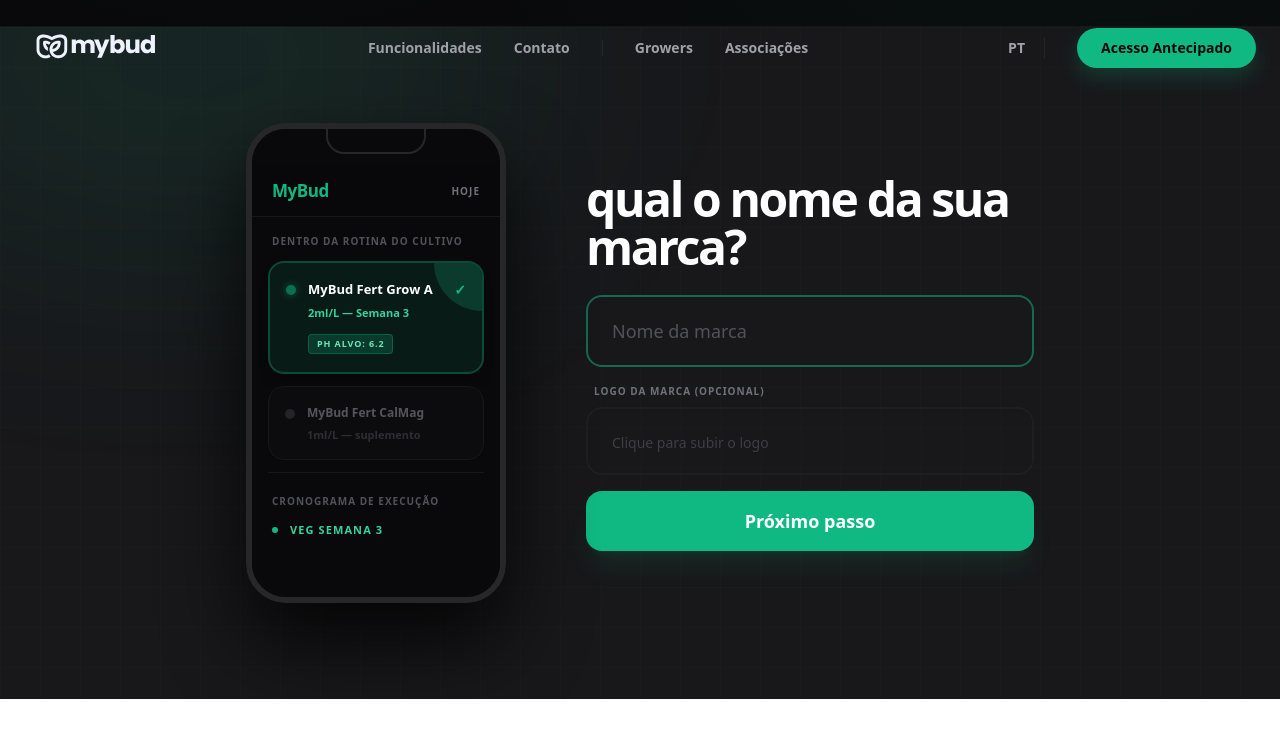
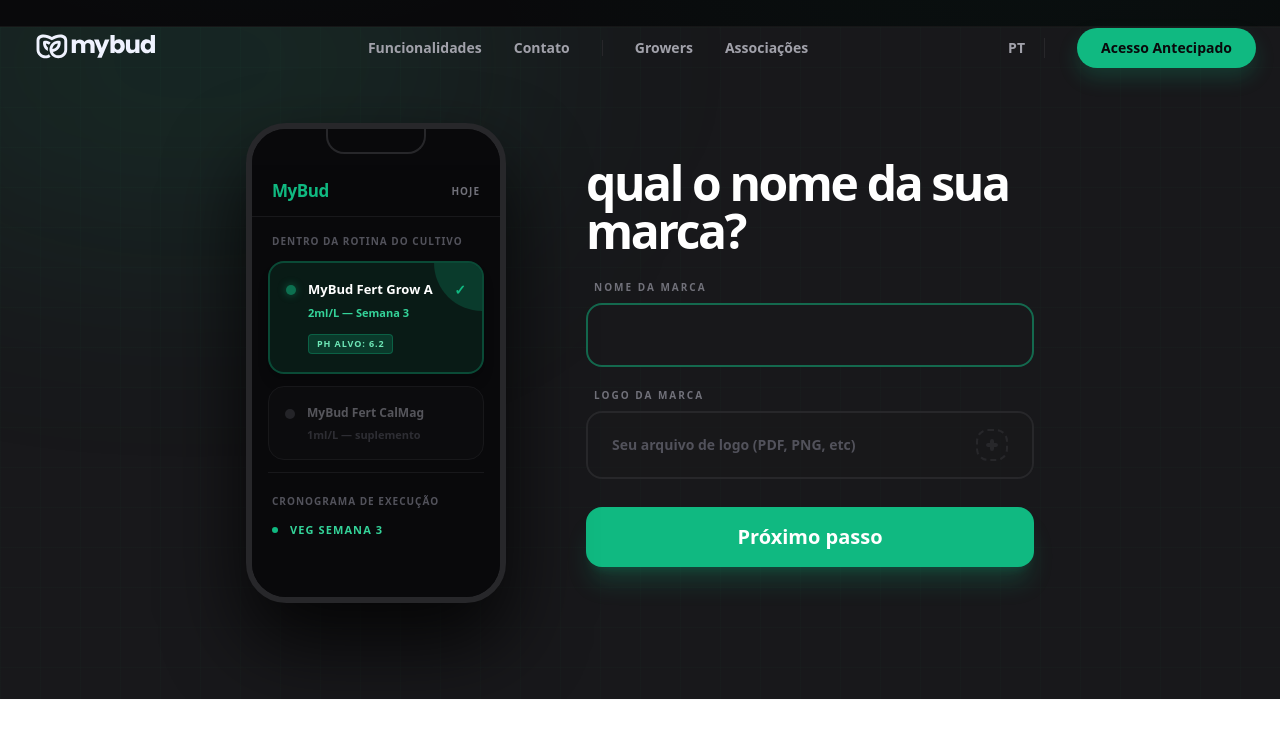
Before and after one commit to chtgreen/mybud-landing, a React (Vite) app: page /pt/industry in a window 1280 px wide. Both pictures are taken after a click on the button "Teste sua marca agora". Shown: the part 773-1511 px from the top of the page. Built offline with nearby package versions, Linux system fonts and the light colour scheme; a web font is replaced by a local one.

Commit message:
feat: refine industry form with labels and optimized vertical layout

```diff
--- a/src/react-app/components/IndustryBrandExperience.tsx
+++ b/src/react-app/components/IndustryBrandExperience.tsx
@@ -326,18 +326,26 @@
         {step === 'form-brand' && (
           <StepWrapper showPhone brandName={form.brandName} logoUrl={form.logoUrl} view="tasks">
             <StepHeadline title={t('industry.experience.form.step1Headline')} />
-            <form onSubmit={handleNextToEmail} className="space-y-4">
+            <form onSubmit={handleNextToEmail} className="flex flex-col gap-5">
+              <div className="space-y-2">
+                <label className="text-[10px] font-black text-zinc-500 uppercase tracking-[0.2em] px-2 block">
+                  {t('industry.experience.form.brandName')}
+                </label>
                 <input
                   autoFocus
                   type="text"
                   value={form.brandName}
                   onChange={handleChange('brandName')}
-                placeholder={t('industry.experience.form.brandName')}
+                  className="w-full px-6 py-4 bg-zinc-900 border-2 border-zinc-800 focus:border-emerald-500/50 rounded-2xl text-white text-lg font-bold placeholder-zinc-600 focus:outline-none transition-all"
                   required
-                className="w-full px-6 py-5 bg-zinc-900 border-2 border-zinc-800 focus:border-emerald-500/50 rounded-2xl text-white text-lg font-medium placeholder-zinc-600 focus:outline-none transition-all"
                 />
+              </div>
+
               <div className="space-y-2">
-                <p className="text-[10px] font-black text-zinc-500 uppercase tracking-widest px-2">{t('industry.experience.form.optionalLogo')}</p>
+                <label className="text-[10px] font-black text-zinc-500 uppercase tracking-[0.2em] px-2 block">
+                  {t('industry.experience.form.optionalLogo')}
+                </label>
+                <div className="relative group/upload">
                   <input
                     type="file"
                     ref={logoInputRef}
@@ -348,32 +356,41 @@
                   <button
                     type="button"
                     onClick={() => logoInputRef.current?.click()}
-                  className="w-full px-6 py-4 bg-zinc-900/50 border-2 border-zinc-800/50 hover:border-emerald-500/30 rounded-2xl text-left transition-all group/logo overflow-hidden relative"
+                    className={`w-full px-6 py-4 bg-zinc-900/50 border-2 border-zinc-800 hover:border-emerald-500/30 rounded-2xl text-left transition-all flex items-center justify-between overflow-hidden ${form.logoUrl ? 'border-emerald-500/20' : ''}`}
                   >
+                    <span className={`text-sm font-bold ${form.logoUrl ? 'text-emerald-400' : 'text-zinc-600'}`}>
+                      {form.logoUrl ? t('industry.experience.form.logoLoaded') : t('industry.experience.form.logoPlaceholder')}
+                    </span>
                     {form.logoUrl ? (
-                    <div className="flex items-center gap-3">
-                      <div className="w-8 h-8 rounded bg-white/10 p-1 flex items-center justify-center overflow-hidden">
+                      <div className="flex items-center gap-2">
+                        <div className="w-8 h-8 rounded bg-white p-1 flex items-center justify-center shadow-lg">
                           <img src={form.logoUrl} alt="Logo preview" className="w-full h-full object-contain" />
                         </div>
-                      <span className="text-zinc-300 text-sm font-medium">{t('industry.experience.form.logoLoaded')}</span>
-                      <button
+                        <span
                           onClick={(e) => { e.stopPropagation(); setForm(prev => ({ ...prev, logoUrl: '' })); }}
-                        className="ml-auto text-zinc-600 hover:text-red-400 text-xs font-black"
+                          className="w-6 h-6 rounded-full bg-zinc-800 text-zinc-400 flex items-center justify-center hover:text-red-400 text-[10px] font-black"
                         >
-                        {t('industry.experience.form.removeLogo')}
-                      </button>
+                          ×
+                        </span>
                       </div>
                     ) : (
-                    <span className="text-zinc-700 text-sm font-medium group-hover/logo:text-zinc-500">{t('industry.experience.form.logoPlaceholder')}</span>
+                      <div className="w-8 h-8 rounded-xl border-2 border-dashed border-zinc-800 flex items-center justify-center group-hover/upload:border-emerald-500/30 transition-colors">
+                        <div className="w-1 h-3 bg-zinc-800 rounded-full group-hover/upload:bg-emerald-500/30 transition-colors" />
+                        <div className="absolute w-3 h-1 bg-zinc-800 rounded-full group-hover/upload:bg-emerald-500/30 transition-colors" />
+                      </div>
                     )}
                   </button>
                 </div>
+              </div>
+
+              <div className="pt-2">
                 <button
                   type="submit"
-                className="w-full py-4 rounded-2xl bg-emerald-500 text-white font-extrabold text-lg hover:bg-emerald-400 shadow-xl shadow-emerald-500/10 transition-all flex items-center justify-center gap-2"
+                  className="w-full py-4 rounded-2xl bg-emerald-500 text-white font-black text-xl hover:bg-emerald-400 shadow-xl shadow-emerald-500/20 transition-all hover:scale-[1.02] active:scale-95 flex items-center justify-center gap-2"
                 >
                   {t('industry.experience.form.nextStep')}
                 </button>
+              </div>
             </form>
           </StepWrapper>
         )}
@@ -382,27 +399,35 @@
         {step === 'form-email' && (
           <StepWrapper showPhone brandName={form.brandName} logoUrl={form.logoUrl} view="tasks">
             <StepHeadline title={t('industry.experience.form.step2Headline')} />
-            <form onSubmit={handleSubmit} className="space-y-4">
+            <form onSubmit={handleSubmit} className="flex flex-col gap-5">
+              <div className="space-y-2">
+                <label className="text-[10px] font-black text-zinc-500 uppercase tracking-[0.2em] px-2 block">
+                  {t('industry.experience.form.email')}
+                </label>
                 <input
                   autoFocus
                   type="email"
                   value={form.email}
                   onChange={handleChange('email')}
-                placeholder={t('industry.experience.form.email')}
+                  className="w-full px-6 py-4 bg-zinc-900 border-2 border-emerald-500/30 focus:border-emerald-500 rounded-2xl text-white text-lg font-bold placeholder-zinc-600 focus:outline-none transition-all"
                   required
-                className="w-full px-6 py-5 bg-zinc-900 border-2 border-emerald-500/30 focus:border-emerald-500 rounded-2xl text-white text-lg font-medium placeholder-zinc-600 focus:outline-none transition-all"
                 />
+              </div>
+
+              <div className="pt-2">
                 <button
                   type="submit"
                   disabled={isSubmitting}
-                className="w-full py-4 rounded-2xl bg-emerald-500 text-white font-extrabold text-lg hover:bg-emerald-400 shadow-xl shadow-emerald-500/20 transition-all flex items-center justify-center gap-2 disabled:opacity-50"
+                  className="w-full py-4 rounded-2xl bg-emerald-500 text-white font-black text-xl hover:bg-emerald-400 shadow-xl shadow-emerald-500/20 transition-all hover:scale-[1.02] active:scale-95 flex items-center justify-center gap-2 disabled:opacity-50"
                 >
                   {t('industry.experience.form.cta')}
                 </button>
+              </div>
+
               <button
                 type="button"
                 onClick={() => setStep('form-brand')}
-                className="w-full py-2 text-zinc-500 text-sm font-bold hover:text-zinc-300 transition-colors"
+                className="w-full py-2 text-zinc-500 text-sm font-black hover:text-zinc-300 transition-colors"
               >
                 ← {t('industry.experience.form.brandName')}: {form.brandName}
               </button>
```
Also changed, not shown: src/react-app/locales/en.json, src/react-app/locales/pt.json. Lines whose indentation alone changed are shown as unchanged.
